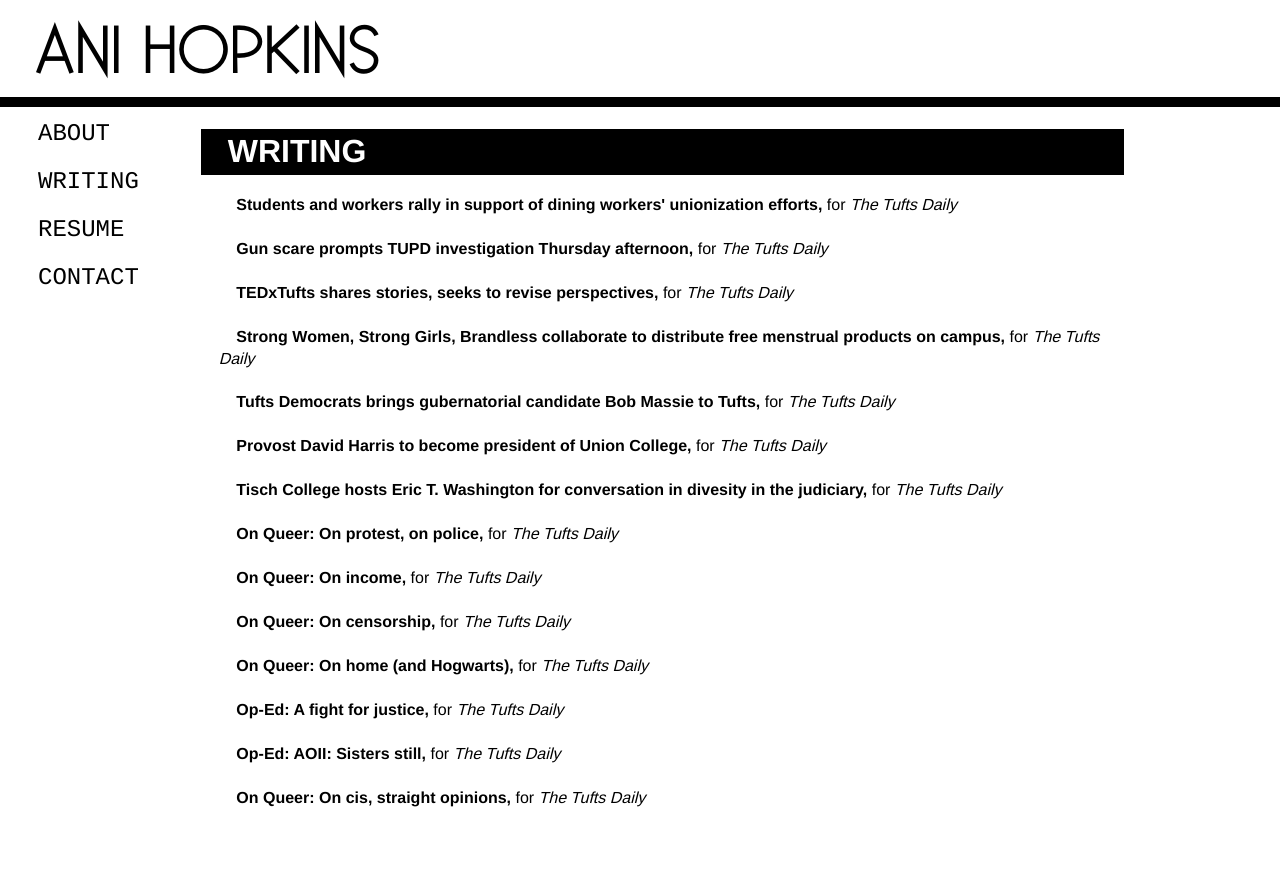
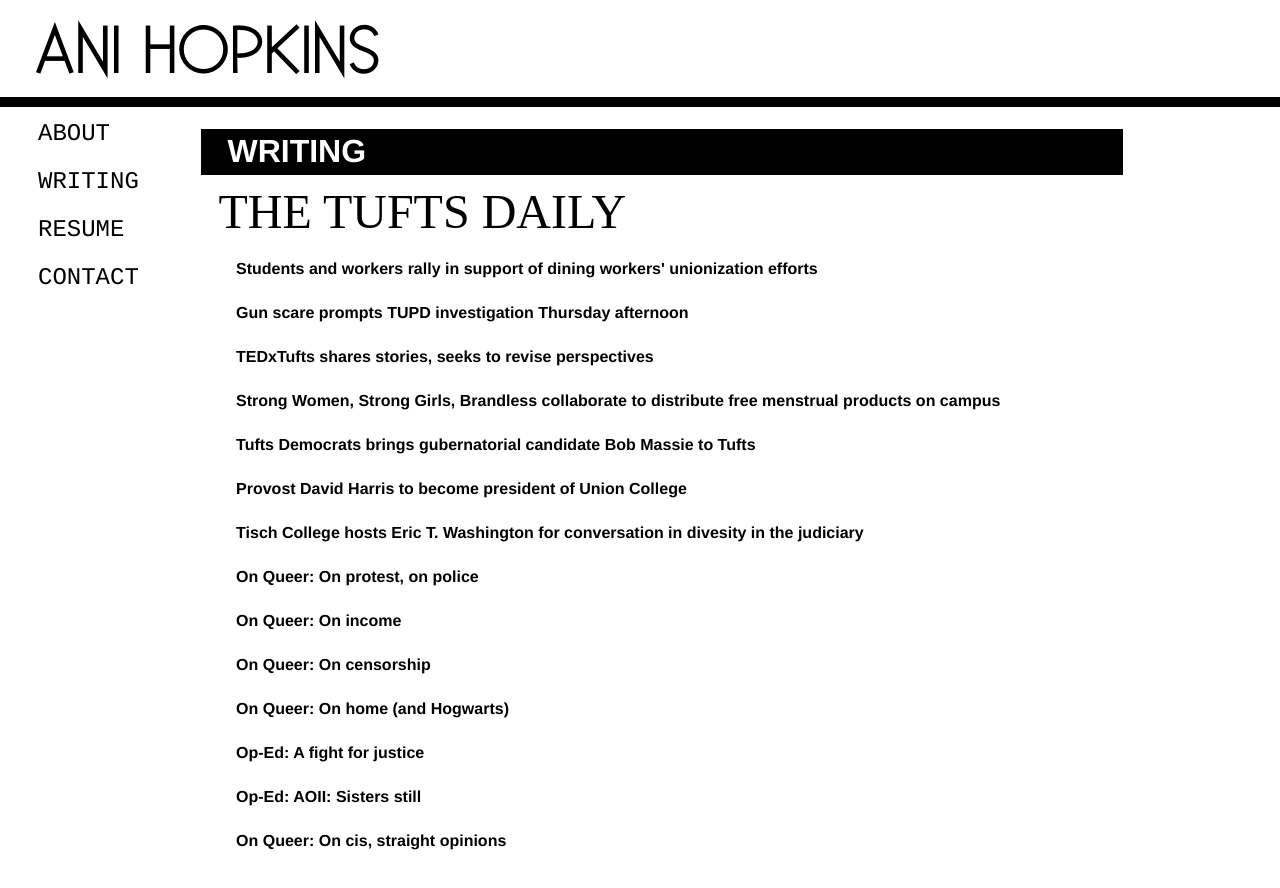
Before and after one commit to anihopkins/anihopkins.github.io, a plain HTML site: page writing.html in a window 1280 px wide. Before the commit the page ends 867 px from the top, so only its background shows below. Drawn offline with Linux system fonts and the light colour scheme.

Commit message:
Added publication header to writing page

```diff
--- a/stylesheet.css
+++ b/stylesheet.css
@@ -30,6 +30,14 @@
     font-style: normal;
 }
 
+@import "http://fonts.googleapis.com/css?family=Metal:200,300,400,400,600,700";
+
+head {
+  position: absolute;
+  top: 0;
+  left: 0;
+}
+
 h1 {
   margin-top: 1%;
   margin-left: 2%;
@@ -52,6 +60,12 @@
   font-size: 200%;
   color: white;
   background: black;
+}
+
+.tuftsDaily {
+  font-family: 'Metal';
+  font-size: 300%;
+  margin-left: 2%;
 }
 
 .aboutMain {
--- a/writing.html
+++ b/writing.html
@@ -20,65 +20,68 @@
   </div>
   <div class="writingMain">
     <h2> WRITING </h2>
+    <div class="tuftsDaily">
+      THE TUFTS DAILY
+    </div>
     <p>
       <a href="https://tuftsdaily.com/news/2018/04/04/students-workers-rally-support-dining-workers-unionization-efforts/">
         Students and workers rally in support of dining workers' unionization
-        efforts,
-      </a> for <i>The Tufts Daily</i> <br>
+        efforts
+      </a> <br>
       <br>
       <a href="https://tuftsdaily.com/news/2018/04/02/gun-scare-prompts-tupd-investigation-thursday-afternoon/">
-        Gun scare prompts TUPD investigation Thursday afternoon,
-      </a> for <i>The Tufts Daily</i> <br>
+        Gun scare prompts TUPD investigation Thursday afternoon
+      </a> <br>
       <br>
       <a href="https://tuftsdaily.com/news/2018/03/12/tedxtufts-shares-stories-seeks-to-revise-perspectives/">
-        TEDxTufts shares stories, seeks to revise perspectives,
-      </a> for <i>The Tufts Daily</i> <br>
+        TEDxTufts shares stories, seeks to revise perspectives
+      </a> <br>
       <br>
       <a href="https://tuftsdaily.com/news/2018/03/09/strong-women-strong-girls-brandless-collaborate-distribute-free-menstrual-products-campus/">
         Strong Women, Strong Girls, Brandless collaborate to distribute free
-        menstrual products on campus,
-      </a> for <i>The Tufts Daily</i> <br>
+        menstrual products on campus
+      </a> <br>
       <br>
       <a href="https://tuftsdaily.com/news/2018/02/28/tufts-democrats-brings-gubernatorial-candidate-bob-massie-tufts/">
-        Tufts Democrats brings gubernatorial candidate Bob Massie to Tufts,
-      </a> for <i>The Tufts Daily</i> <br>
+        Tufts Democrats brings gubernatorial candidate Bob Massie to Tufts
+      </a> <br>
       <br>
       <a href="https://tuftsdaily.com/news/2018/02/20/provost-david-harris-become-president-union-college/">
-        Provost David Harris to become president of Union College,
-      </a> for <i>The Tufts Daily</i> <br>
+        Provost David Harris to become president of Union College
+      </a> <br>
       <br>
       <a href="https://tuftsdaily.com/news/2018/02/07/tisch-college-hosts-eric-t-washington-conversation-diversity-judiciary/">
         Tisch College hosts Eric T. Washington for conversation in divesity in
-        the judiciary,
-      </a> for <i>The Tufts Daily</i> <br>
+        the judiciary
+      </a> <br>
       <br>
       <a href="https://tuftsdaily.com/features/2017/05/21/queer-protest-police/">
-        On Queer: On protest, on police,
-      </a> for <i>The Tufts Daily</i> <br>
+        On Queer: On protest, on police
+      </a> <br>
       <br>
       <a href="https://tuftsdaily.com/features/2017/03/13/on-queer-on-income/">
-        On Queer: On income,
-      </a> for <i>The Tufts Daily</i> <br>
+        On Queer: On income
+      </a> <br>
       <br>
       <a href="https://tuftsdaily.com/features/2017/03/06/on-queer-on-censorship/">
-        On Queer: On censorship,
-      </a> for <i>The Tufts Daily</i> <br>
+        On Queer: On censorship
+      </a> <br>
       <br>
       <a href="https://tuftsdaily.com/columns/2016/12/12/on-queer-on-home-and-hogwarts/">
-        On Queer: On home (and Hogwarts),
-      </a> for <i>The Tufts Daily</i> <br>
+        On Queer: On home (and Hogwarts)
+      </a> <br>
       <br>
       <a href="https://tuftsdaily.com/opinion/2016/12/08/op-ed-a-fight-for-justice/">
-        Op-Ed: A fight for justice,
-      </a> for <i>The Tufts Daily</i> <br>
+        Op-Ed: A fight for justice
+      </a> <br>
       <br>
       <a href="https://tuftsdaily.com/opinion/2016/11/07/op-ed-aoii-sisters-still/">
-        Op-Ed: AOII: Sisters still,
-      </a> for <i>The Tufts Daily</i> <br>
+        Op-Ed: AOII: Sisters still
+      </a> <br>
       <br>
       <a href="https://tuftsdaily.com/columns/2016/10/17/queer-cis-straight-opinions/">
-        On Queer: On cis, straight opinions,
-      </a> for <i>The Tufts Daily</i> <br> <br> <br>
+        On Queer: On cis, straight opinions
+      </a> <br> <br> <br>
     </p>
   </div>
 </body>
```
